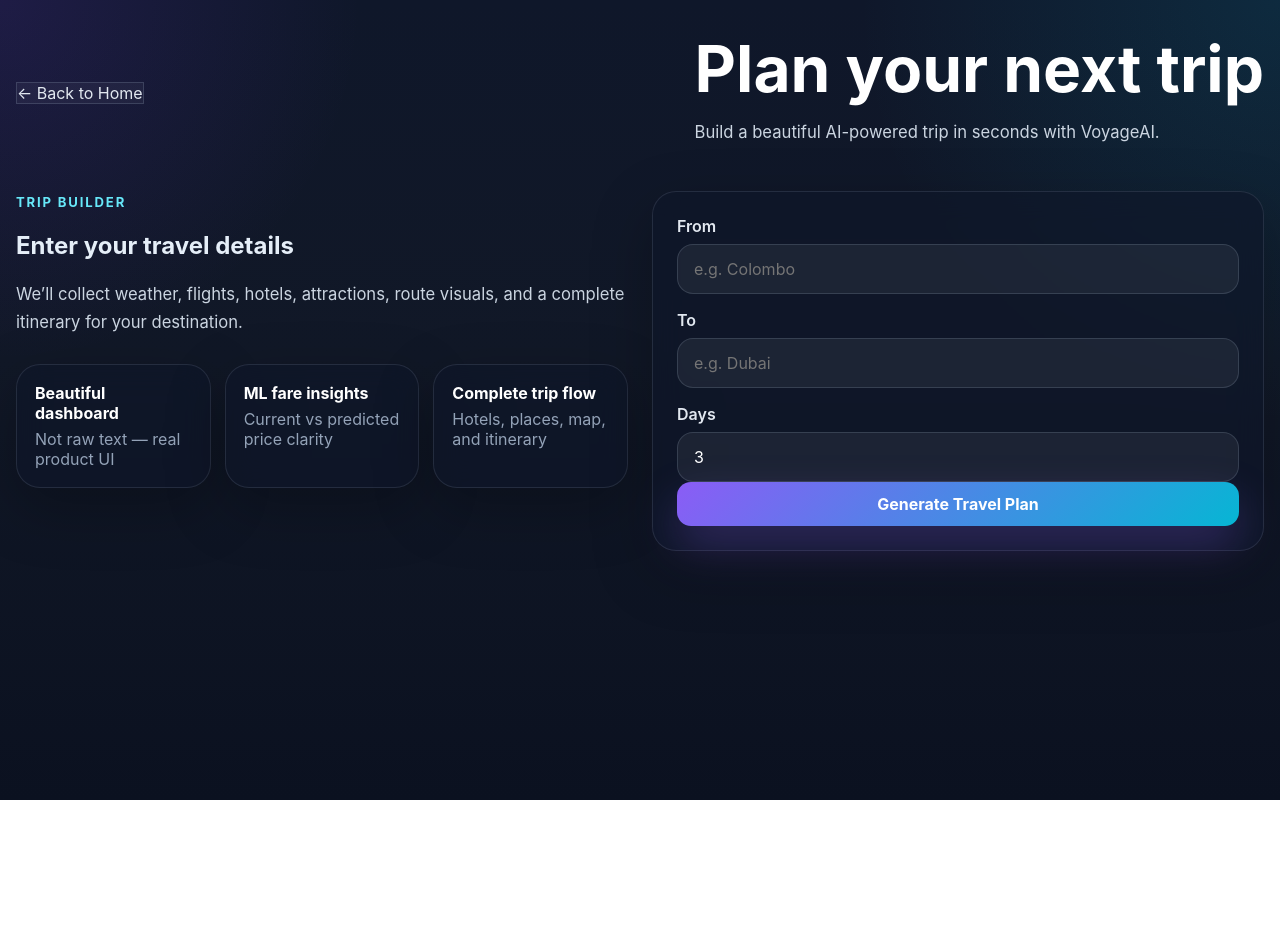
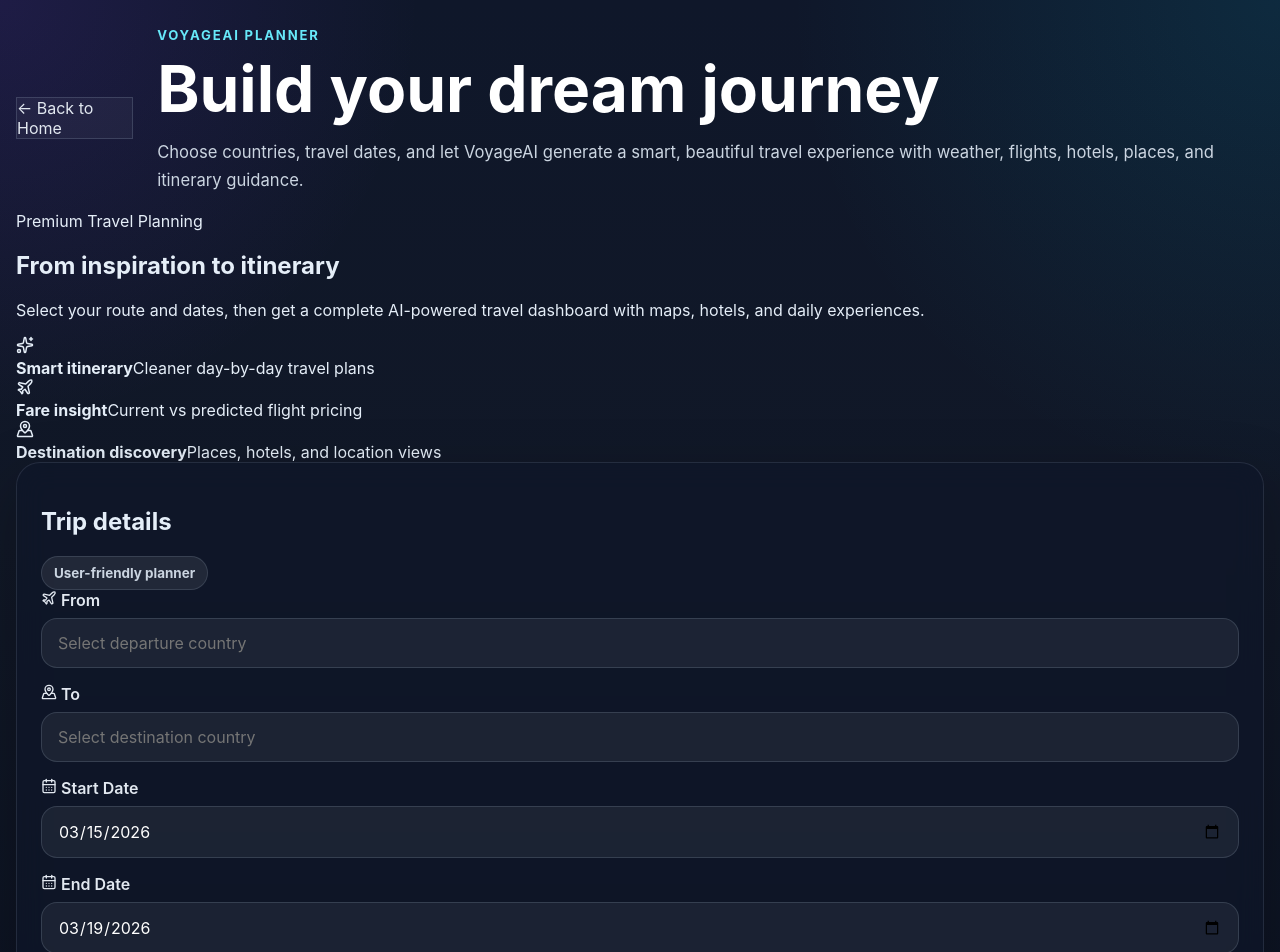
Before and after one commit to Pudamya/ai-travel-agent, a React app in the folder frontend/: page /planner in a window 1280 px wide. Shown: the top 952 px of the page. Before the commit the page ends 800 px from the top, so only its background shows below. Built offline with nearby package versions, Linux system fonts and the light colour scheme; the HTML template or start-up script is replaced by a standard one.

Commit message:
Adding searchable country dropdown

```diff
--- a/frontend/src/pages/Planner.jsx
+++ b/frontend/src/pages/Planner.jsx
@@ -1,26 +1,79 @@
-import { useState } from "react"
+import { useMemo, useState } from "react"
 import axios from "axios"
 import { useNavigate, Link } from "react-router-dom"
+import { Plane, MapPinned, CalendarDays, Sparkles } from "lucide-react"
+
+const countries = [
+  "Afghanistan","Albania","Algeria","Andorra","Angola","Antigua and Barbuda","Argentina","Armenia","Australia","Austria",
+  "Azerbaijan","Bahamas","Bahrain","Bangladesh","Barbados","Belarus","Belgium","Belize","Benin","Bhutan","Bolivia",
+  "Bosnia and Herzegovina","Botswana","Brazil","Brunei","Bulgaria","Burkina Faso","Burundi","Cabo Verde","Cambodia",
+  "Cameroon","Canada","Central African Republic","Chad","Chile","China","Colombia","Comoros","Congo","Costa Rica",
+  "Croatia","Cuba","Cyprus","Czech Republic","Democratic Republic of the Congo","Denmark","Djibouti","Dominica",
+  "Dominican Republic","Ecuador","Egypt","El Salvador","Equatorial Guinea","Eritrea","Estonia","Eswatini","Ethiopia",
+  "Fiji","Finland","France","Gabon","Gambia","Georgia","Germany","Ghana","Greece","Grenada","Guatemala","Guinea",
+  "Guinea-Bissau","Guyana","Haiti","Honduras","Hungary","Iceland","India","Indonesia","Iran","Iraq","Ireland","Israel",
+  "Italy","Jamaica","Japan","Jordan","Kazakhstan","Kenya","Kiribati","Kuwait","Kyrgyzstan","Laos","Latvia","Lebanon",
+  "Lesotho","Liberia","Libya","Liechtenstein","Lithuania","Luxembourg","Madagascar","Malawi","Malaysia","Maldives",
+  "Mali","Malta","Marshall Islands","Mauritania","Mauritius","Mexico","Micronesia","Moldova","Monaco","Mongolia",
+  "Montenegro","Morocco","Mozambique","Myanmar","Namibia","Nauru","Nepal","Netherlands","New Zealand","Nicaragua",
+  "Niger","Nigeria","North Korea","North Macedonia","Norway","Oman","Pakistan","Palau","Panama","Papua New Guinea",
+  "Paraguay","Peru","Philippines","Poland","Portugal","Qatar","Romania","Russia","Rwanda","Saint Kitts and Nevis",
+  "Saint Lucia","Saint Vincent and the Grenadines","Samoa","San Marino","Sao Tome and Principe","Saudi Arabia","Senegal",
+  "Serbia","Seychelles","Sierra Leone","Singapore","Slovakia","Slovenia","Solomon Islands","Somalia","South Africa",
+  "South Korea","South Sudan","Spain","Sri Lanka","Sudan","Suriname","Sweden","Switzerland","Syria","Taiwan",
+  "Tajikistan","Tanzania","Thailand","Timor-Leste","Togo","Tonga","Trinidad and Tobago","Tunisia","Turkey",
+  "Turkmenistan","Tuvalu","Uganda","Ukraine","United Arab Emirates","United Kingdom","United States","Uruguay",
+  "Uzbekistan","Vanuatu","Vatican City","Venezuela","Vietnam","Yemen","Zambia","Zimbabwe"
+]
+
+function todayStr() {
+  const d = new Date()
+  return d.toISOString().split("T")[0]
+}
+
+function addDays(dateStr, days) {
+  const d = new Date(dateStr)
+  d.setDate(d.getDate() + days)
+  return d.toISOString().split("T")[0]
+}
 
 export default function Planner() {
   const navigate = useNavigate()
 
   const [from, setFrom] = useState("")
   const [to, setTo] = useState("")
-  const [days, setDays] = useState(3)
+  const [startDate, setStartDate] = useState(todayStr())
+  const [endDate, setEndDate] = useState(addDays(todayStr(), 4))
   const [loading, setLoading] = useState(false)
   const [error, setError] = useState("")
+
+  const days = useMemo(() => {
+    const start = new Date(startDate)
+    const end = new Date(endDate)
+    const diff = Math.ceil((end - start) / (1000 * 60 * 60 * 24)) + 1
+    return diff > 0 ? diff : 0
+  }, [startDate, endDate])
 
   async function generate() {
     setError("")
 
     if (!from.trim() || !to.trim()) {
-      setError("Please enter both departure city and destination.")
+      setError("Please select both departure country and destination country.")
       return
     }
 
-    if (Number(days) < 1) {
-      setError("Trip duration must be at least 1 day.")
+    if (!countries.includes(from.trim()) || !countries.includes(to.trim())) {
+      setError("Please select countries from the dropdown list.")
+      return
+    }
+
+    if (!startDate || !endDate) {
+      setError("Please select travel start and end dates.")
+      return
+    }
+
+    if (days < 1) {
+      setError("End date must be after or equal to start date.")
       return
     }
 
@@ -30,10 +83,21 @@
       const res = await axios.post("http://localhost:5000/travel", {
         from: from.trim(),
         to: to.trim(),
-        days: Number(days),
+        days,
+        startDate,
+        endDate,
       })
 
-      navigate("/results", { state: { ...res.data, from, to, days: Number(days) } })
+      navigate("/results", {
+        state: {
+          ...res.data,
+          from,
+          to,
+          days,
+          startDate,
+          endDate,
+        },
+      })
     } catch (err) {
       setError("Travel planner backend is not responding. Please check backend and APIs.")
     } finally {
@@ -42,75 +106,132 @@
   }
 
   return (
-    <div className="page page-planner">
-      <header className="subHeader">
+    <div className="page page-planner page-planner-premium">
+      <header className="subHeader plannerTop">
         <Link to="/" className="backLink">← Back to Home</Link>
         <div className="subHeaderBrand">
-          <h1>Plan your next trip</h1>
-          <p>Build a beautiful AI-powered trip in seconds with VoyageAI.</p>
+          <span className="eyebrow">VoyageAI Planner</span>
+          <h1>Build your dream journey</h1>
+          <p>
+            Choose countries, travel dates, and let VoyageAI generate a smart,
+            beautiful travel experience with weather, flights, hotels, places,
+            and itinerary guidance.
+          </p>
         </div>
       </header>
 
-      <section className="plannerShell">
-        <div className="plannerInfo">
-          <span className="eyebrow">Trip Builder</span>
-          <h2>Enter your travel details</h2>
-          <p>
-            We’ll collect weather, flights, hotels, attractions, route visuals,
-            and a complete itinerary for your destination.
-          </p>
+      <section className="plannerPremiumGrid">
+        <div className="plannerHeroPanel">
+          <div className="plannerHeroImage plannerHeroImageMain">
+            <div className="plannerHeroOverlay">
+              <span className="plannerBadge">Premium Travel Planning</span>
+              <h2>From inspiration to itinerary</h2>
+              <p>
+                Select your route and dates, then get a complete AI-powered
+                travel dashboard with maps, hotels, and daily experiences.
+              </p>
+            </div>
+          </div>
 
-          <div className="plannerHighlights">
-            <div className="miniInfoCard">
-              <strong>Beautiful dashboard</strong>
-              <span>Not raw text — real product UI</span>
+          <div className="plannerMiniCards">
+            <div className="plannerMiniCard">
+              <Sparkles size={18} />
+              <div>
+                <strong>Smart itinerary</strong>
+                <span>Cleaner day-by-day travel plans</span>
+              </div>
             </div>
-            <div className="miniInfoCard">
-              <strong>ML fare insights</strong>
-              <span>Current vs predicted price clarity</span>
+
+            <div className="plannerMiniCard">
+              <Plane size={18} />
+              <div>
+                <strong>Fare insight</strong>
+                <span>Current vs predicted flight pricing</span>
+              </div>
             </div>
-            <div className="miniInfoCard">
-              <strong>Complete trip flow</strong>
-              <span>Hotels, places, map, and itinerary</span>
+
+            <div className="plannerMiniCard">
+              <MapPinned size={18} />
+              <div>
+                <strong>Destination discovery</strong>
+                <span>Places, hotels, and location views</span>
+              </div>
             </div>
           </div>
         </div>
 
-        <div className="plannerCard">
-          <div className="fieldGrid">
+        <div className="plannerCard plannerCardPremium">
+          <div className="plannerCardHeader">
+            <h2>Trip details</h2>
+            <span className="sectionBadge">User-friendly planner</span>
+          </div>
+
+          <div className="fieldGrid fieldGridPremium">
             <div className="field">
-              <label>From</label>
+              <label><Plane size={16} /> From</label>
               <input
-                placeholder="e.g. Colombo"
+                list="country-list"
+                placeholder="Select departure country"
                 value={from}
                 onChange={(e) => setFrom(e.target.value)}
               />
             </div>
 
             <div className="field">
-              <label>To</label>
+              <label><MapPinned size={16} /> To</label>
               <input
-                placeholder="e.g. Dubai"
+                list="country-list"
+                placeholder="Select destination country"
                 value={to}
                 onChange={(e) => setTo(e.target.value)}
               />
             </div>
 
             <div className="field">
-              <label>Days</label>
+              <label><CalendarDays size={16} /> Start Date</label>
               <input
-                type="number"
-                min="1"
-                max="30"
-                value={days}
-                onChange={(e) => setDays(e.target.value)}
+                type="date"
+                value={startDate}
+                min={todayStr()}
+                onChange={(e) => setStartDate(e.target.value)}
               />
+            </div>
+
+            <div className="field">
+              <label><CalendarDays size={16} /> End Date</label>
+              <input
+                type="date"
+                value={endDate}
+                min={startDate}
+                onChange={(e) => setEndDate(e.target.value)}
+              />
+            </div>
+          </div>
+
+          <datalist id="country-list">
+            {countries.map((country) => (
+              <option key={country} value={country} />
+            ))}
+          </datalist>
+
+          <div className="plannerSummaryBar">
+            <div className="summaryItem">
+              <span className="label">Route</span>
+              <strong>{from || "Departure"} → {to || "Destination"}</strong>
+            </div>
+            <div className="summaryItem">
+              <span className="label">Travel Duration</span>
+              <strong>{days || 0} day{days === 1 ? "" : "s"}</strong>
+            </div>
+            <div className="summaryItem">
+              <span className="label">Travel Window</span>
+              <strong>{startDate} → {endDate}</strong>
             </div>
           </div>
 
           {error ? <div className="errorBox">{error}</div> : null}
 
-          <button className="primaryBtn fullWidth" onClick={generate} disabled={loading}>
+          <button className="primaryBtn fullWidth plannerSubmitBtn" onClick={generate} disabled={loading}>
             {loading ? "Generating your travel dashboard..." : "Generate Travel Plan"}
           </button>
         </div>
```
